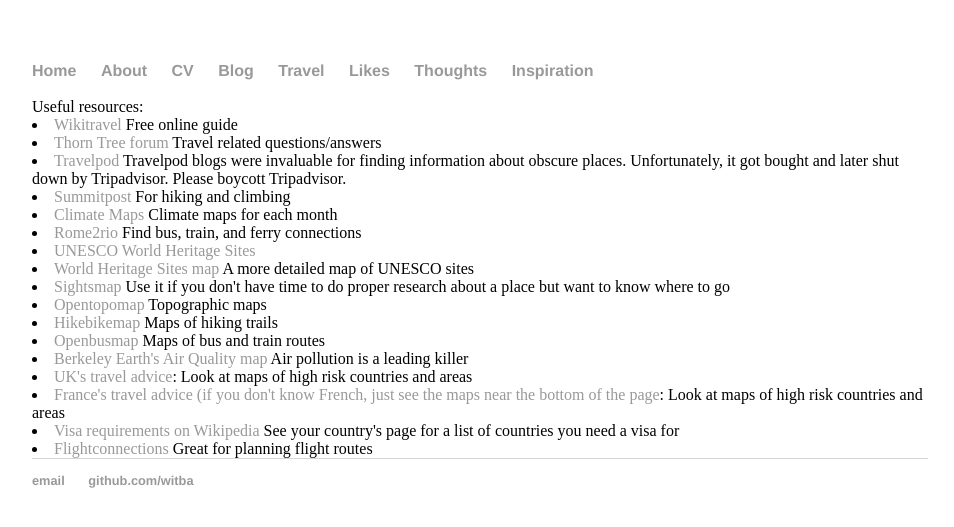
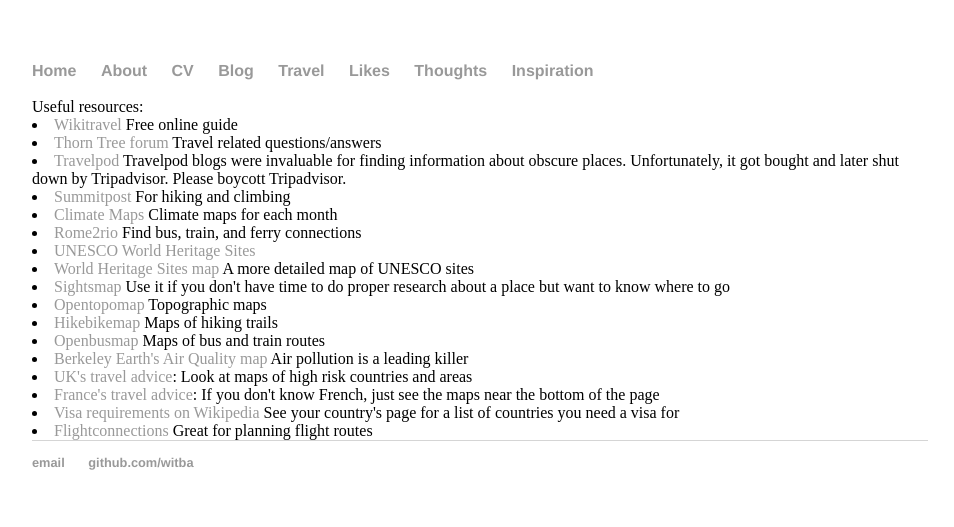
Before and after one commit to witba/witba.github.io, a Jekyll site: the page built from travel/resources.html, in a window 1280 px wide. Shown: the top 527 px of the page, without its empty margins (160-1114 px from the left). Built offline with Jekyll 4.4.1, drawn with Linux system fonts in a browser that asks for light colours.

Commit message:
Update resources.html

```diff
--- a/travel/resources.html
+++ b/travel/resources.html
@@ -20,7 +20,7 @@
 <li><a href="https://www.öpnvkarte.de">Openbusmap</a> Maps of bus and train routes
 <li><a href="http://berkeleyearth.org/air-quality-real-time-map/">Berkeley Earth's Air Quality map</a> Air pollution is a leading killer
 <li><a href="https://www.gov.uk/foreign-travel-advice">UK's travel advice</a>: Look at maps of high risk countries and areas
-<li><a href="https://www.diplomatie.gouv.fr/fr/conseils-aux-voyageurs/conseils-par-pays-destination/">France's travel advice (if you don't know French, just see the maps near the bottom of the page</a>: Look at maps of high risk countries and areas
+<li><a href="https://www.diplomatie.gouv.fr/fr/conseils-aux-voyageurs/conseils-par-pays-destination/">France's travel advice</a>: If you don't know French, just see the maps near the bottom of the page
 <li><a href="https://en.wikipedia.org/wiki/Visa_requirements_for_Polish_citizens">Visa requirements on Wikipedia</a> See your country's page for a list of countries you need a visa for
 <li><a href="https://www.flightconnections.com">Flightconnections</a> Great for planning flight routes
 </div>
```
